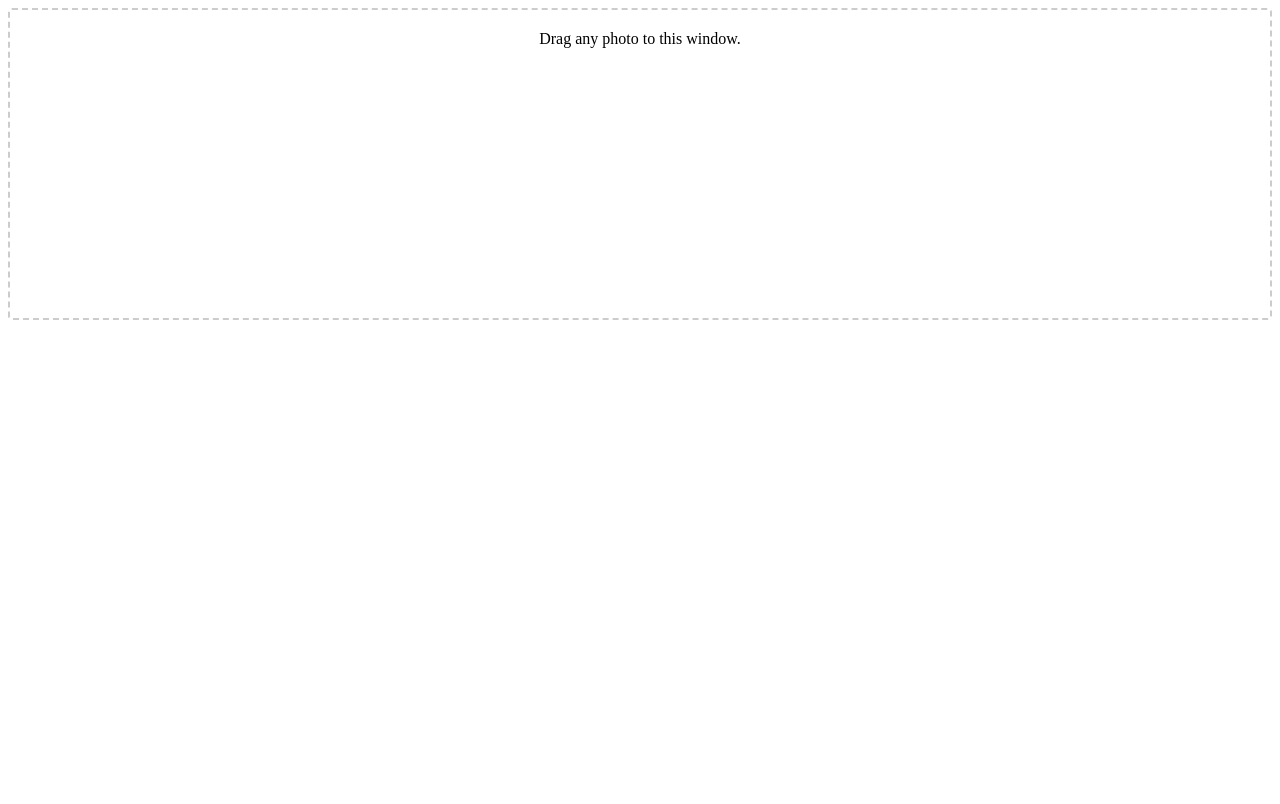
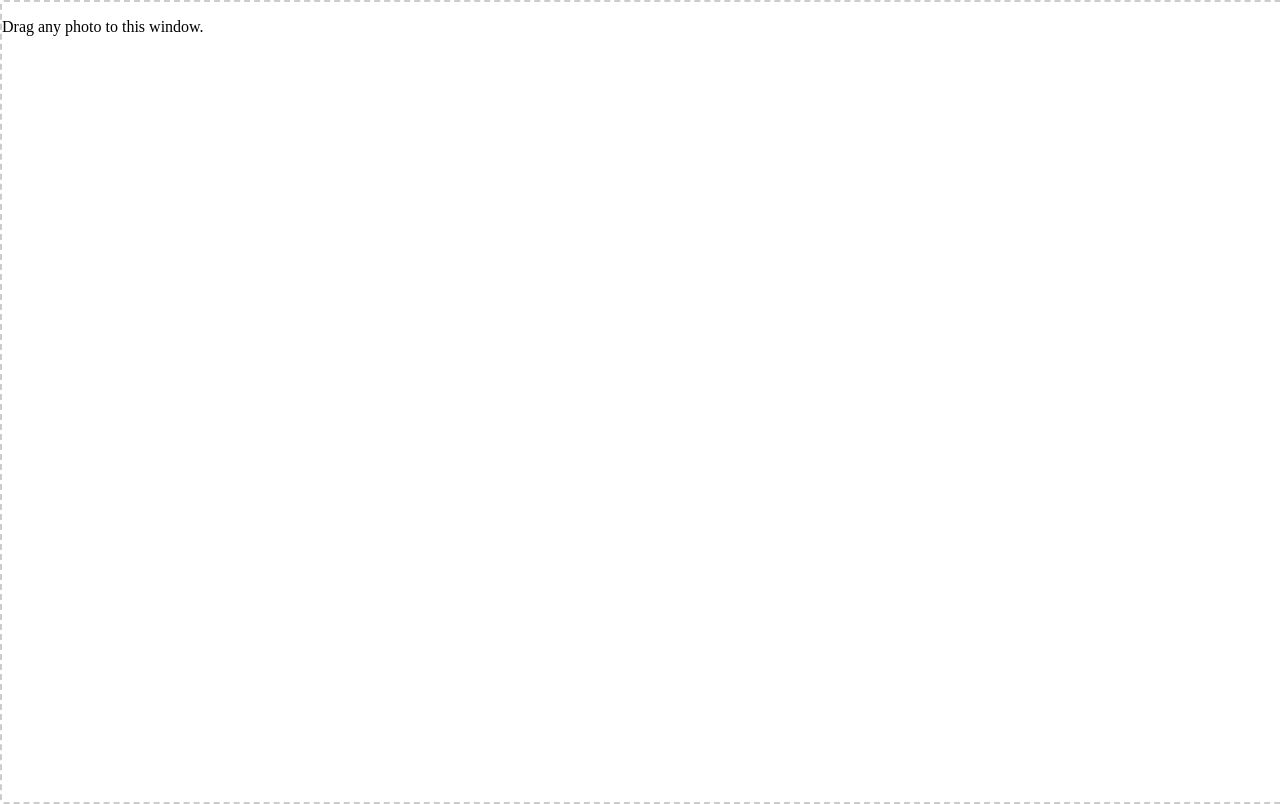
Before and after one commit to sondreb/blur, an Angular app: page / in a window 1280 px wide. Built offline with nearby package versions, Linux system fonts and the light colour scheme.

Commit message:
Improve layout and add reset

```diff
--- a/src/app/app.component.css
+++ b/src/app/app.component.css
@@ -1,21 +1,29 @@
 .container {
-  min-height: 300px;
+  height: 100vh;
+  width: 100vw;
   border: 2px dashed #ccc;
   border-radius: 4px;
-  padding: 4px;
-  text-align: center;
+  padding: 0;
   margin: 0;
+  overflow: hidden;
+  display: flex;
+  flex-direction: column;
 }
 
 .result {
-  margin-top: 0;
+  margin: 0;
   position: relative;
+  width: 100%;
+  height: 100%;
+  display: flex;
 }
 
 .result img {
-  max-width: 100%;
-  border-radius: 4px;
-  box-shadow: 0 4px 12px rgba(0,0,0,0.15);
+  width: 100%;
+  height: 100%;
+  object-fit: cover;
+  border-radius: 0;
+  box-shadow: none;
 }
 
 .overlay {
@@ -70,3 +78,16 @@ button {
 button:hover {
   background-color: #0056b3;
 }
+
+.button-group {
+  display: flex;
+  gap: 10px;
+}
+
+.reset {
+  background-color: #dc3545;
+}
+
+.reset:hover {
+  background-color: #c82333;
+}
--- a/src/app/app.component.html
+++ b/src/app/app.component.html
@@ -16,7 +16,10 @@
             <input type="range" min="20" max="200" [(ngModel)]="blurAmount" (ngModelChange)="processImage()">
           </label>
         </div>
-        <button (click)="downloadImage()">Download Blurred Image</button>
+        <div class="button-group">
+          <button (click)="downloadImage()">Download Blurred Image</button>
+          <button class="reset" (click)="reset()">Reset</button>
+        </div>
       </div>
     </div>
   }
--- a/src/app/app.component.ts
+++ b/src/app/app.component.ts
@@ -93,4 +93,10 @@ export class AppComponent {
       link.click();
     }
   }
+
+  reset() {
+    this.imageUrl = null;
+    this.blurredImageUrl = null;
+    this.blurAmount = 100;
+  }
 }
--- a/src/styles.css
+++ b/src/styles.css
@@ -1 +1,7 @@
 /* You can add global styles to this file, and also import other style files */
+
+body {
+  margin: 0;
+  padding: 0;
+  overflow: hidden;
+}
```
